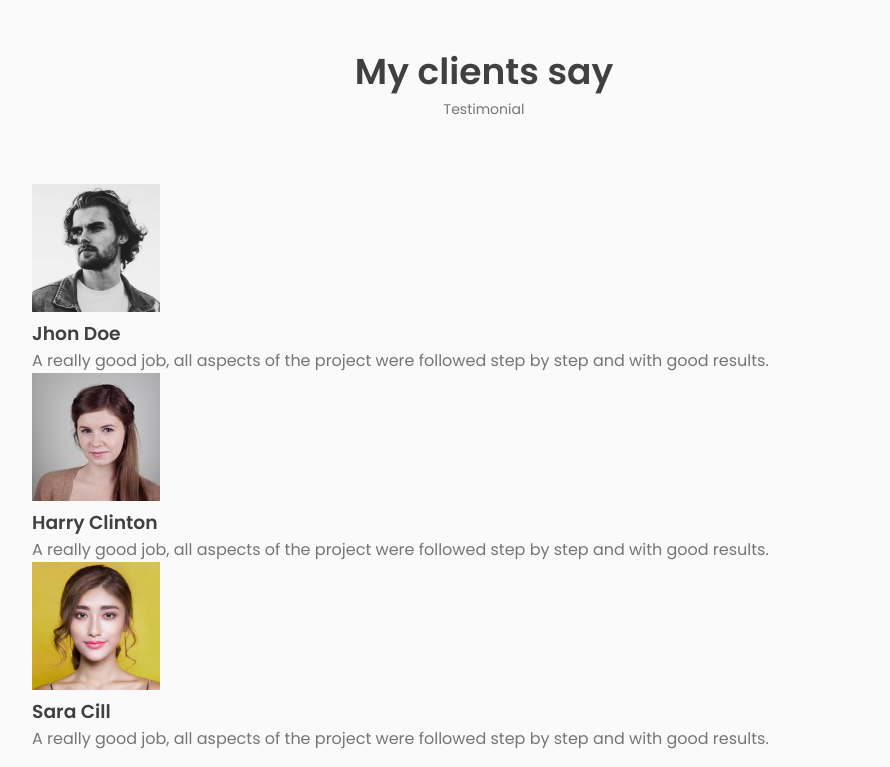
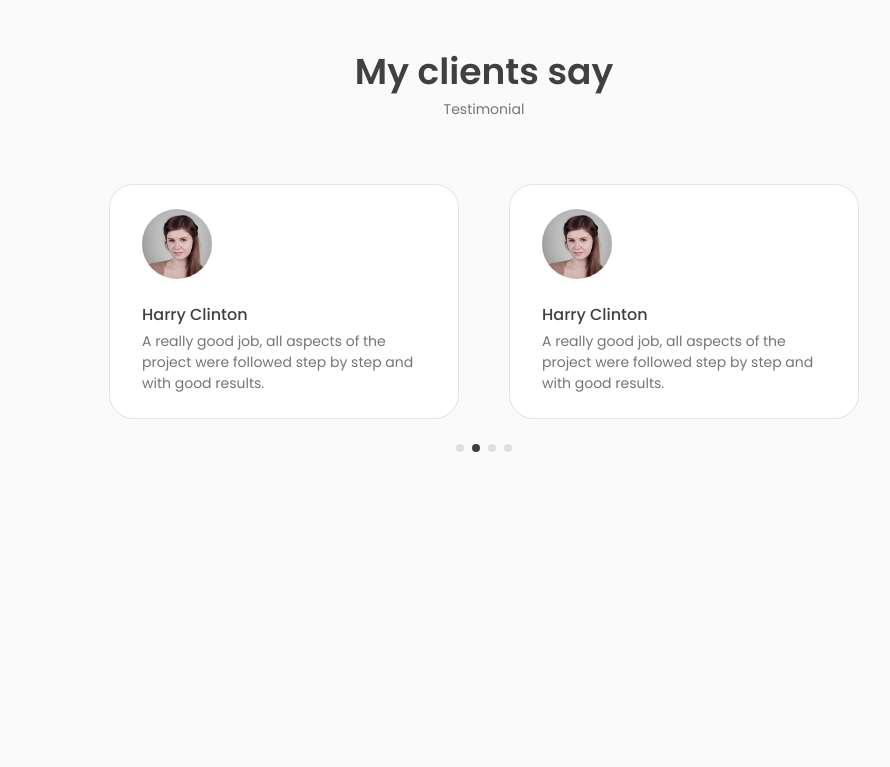
Before and after one commit to dvke/Portfolio-Website, a React (Vite) app: page / in a window 1280 px wide. Shown: the part 2977-3744 px from the top of the page, without its empty margins (156-1046 px from the left). After the commit the page ends 3460 px from the top, so only its background shows below. Built offline with nearby package versions, Linux system fonts and the light colour scheme.

Commit message:
Adding Swiper.js functionality

```diff
--- a/src/components/testimonials/Data.jsx
+++ b/src/components/testimonials/Data.jsx
@@ -19,6 +19,13 @@ export const Data = [
   },
   {
     id: 3,
+    image: Image2,
+    title: "Harry Clinton",
+    description:
+      "A really good job, all aspects of the project were followed step by step and with good results.",
+  },
+  {
+    id: 3,
     image: Image3,
     title: "Sara Cill",
     description:
--- a/src/components/testimonials/Testimonials.css
+++ b/src/components/testimonials/Testimonials.css
@@ -1,3 +1,36 @@
 .testimonial__container {
   width: 750px;
 }
+
+.testimonial__card {
+  background-color: var(--container-color);
+  border: 1px solid rgba(0, 0, 0, 0.1);
+  padding: 1.5rem 2rem;
+  border-radius: 1.5rem;
+  margin-bottom: var(--mb-3);
+}
+
+.testimonial__image {
+  width: 70px;
+  border-radius: 3rem;
+  margin-bottom: var(--mb-1);
+}
+
+.testimonial__name {
+  font-size: var(--normal-font-size);
+  font-weight: var(--font-medium);
+  margin-bottom: var(--mb-0-25);
+}
+
+.testimonial__description {
+  font-size: var(--small-font-size);
+}
+
+/* Swiper  */
+.swiper-pagination-bullet {
+  background-color: var(--text-color) !important;
+}
+
+.swiper-pagination-bullet-active {
+  background-color: var(--title-color) !important;
+}
--- a/src/components/testimonials/Testimonials.jsx
+++ b/src/components/testimonials/Testimonials.jsx
@@ -1,5 +1,16 @@
 import "./Testimonials.css";
 import { Data } from "./Data";
+
+// Import Swiper React components
+import { Swiper, SwiperSlide } from "swiper/react";
+
+// Import Swiper styles
+import "swiper/css";
+import "swiper/css/pagination";
+import "swiper/css/autoplay";
+
+// import required modules
+import { Pagination, Autoplay } from "swiper/modules";
 
 const Testimonials = () => {
   return (
@@ -7,18 +18,37 @@ const Testimonials = () => {
       <h2 className="section__title">My clients say</h2>
       <span className="section__subtitle">Testimonial</span>
 
-      <div className="testimonial__container">
+      <Swiper
+        className="testimonial__container"
+        loop
+        grabCursor
+        autoplay={{ delay: 5000 }}
+        spaceBetween={24}
+        pagination={{
+          clickable: true,
+        }}
+        breakpoints={{
+          576: {
+            slidesPerView: 2,
+          },
+          768: {
+            slidesPerView: 2,
+            spaceBetween: 50,
+          },
+        }}
+        modules={[Pagination, Autoplay]}
+      >
         {Data.map(({ id, image, title, description }) => {
           return (
-            <div className="testimonial__card" key={id}>
+            <SwiperSlide className="testimonial__card" key={id}>
               <img src={image} alt="" className="testimonial__image" />
 
               <h3 className="testimonial__name">{title}</h3>
               <p className="testimonial__description">{description}</p>
-            </div>
+            </SwiperSlide>
           );
         })}
-      </div>
+      </Swiper>
     </section>
   );
 };
```
